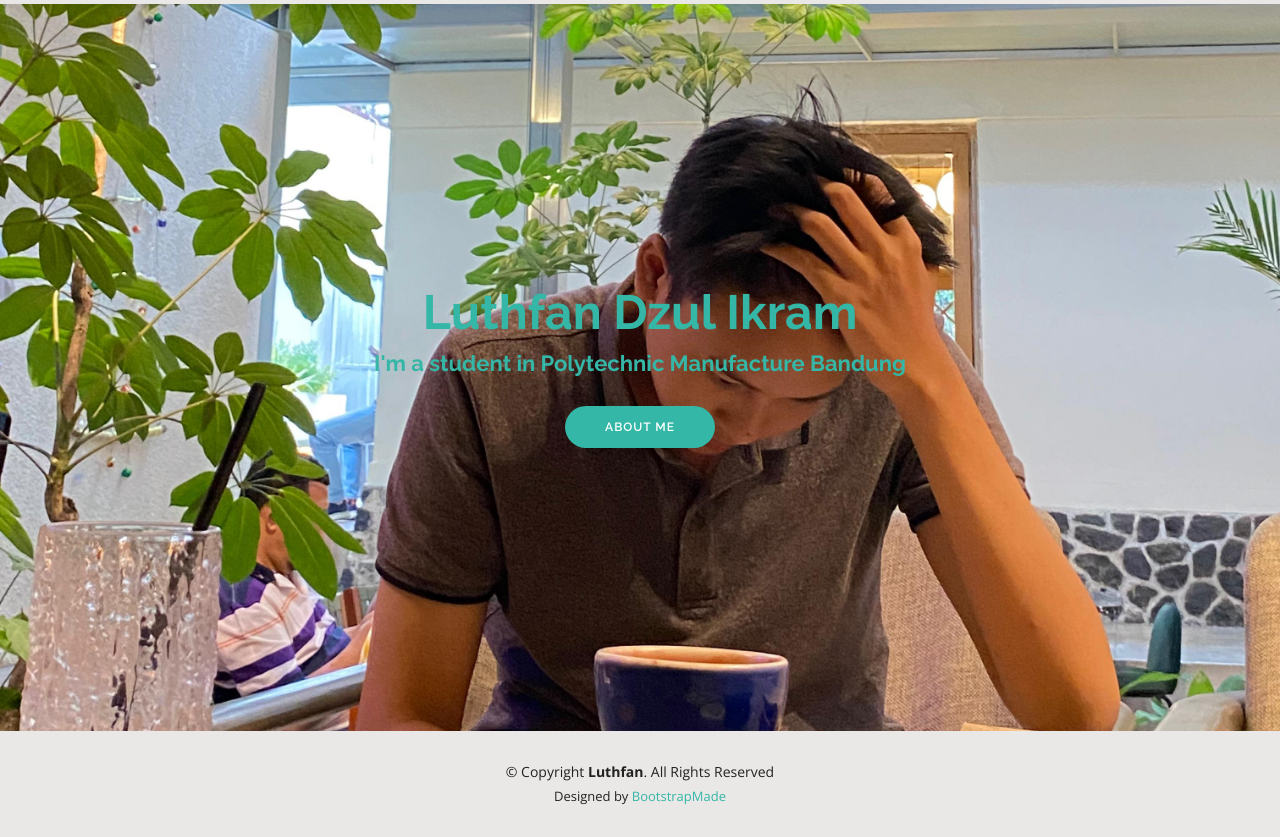
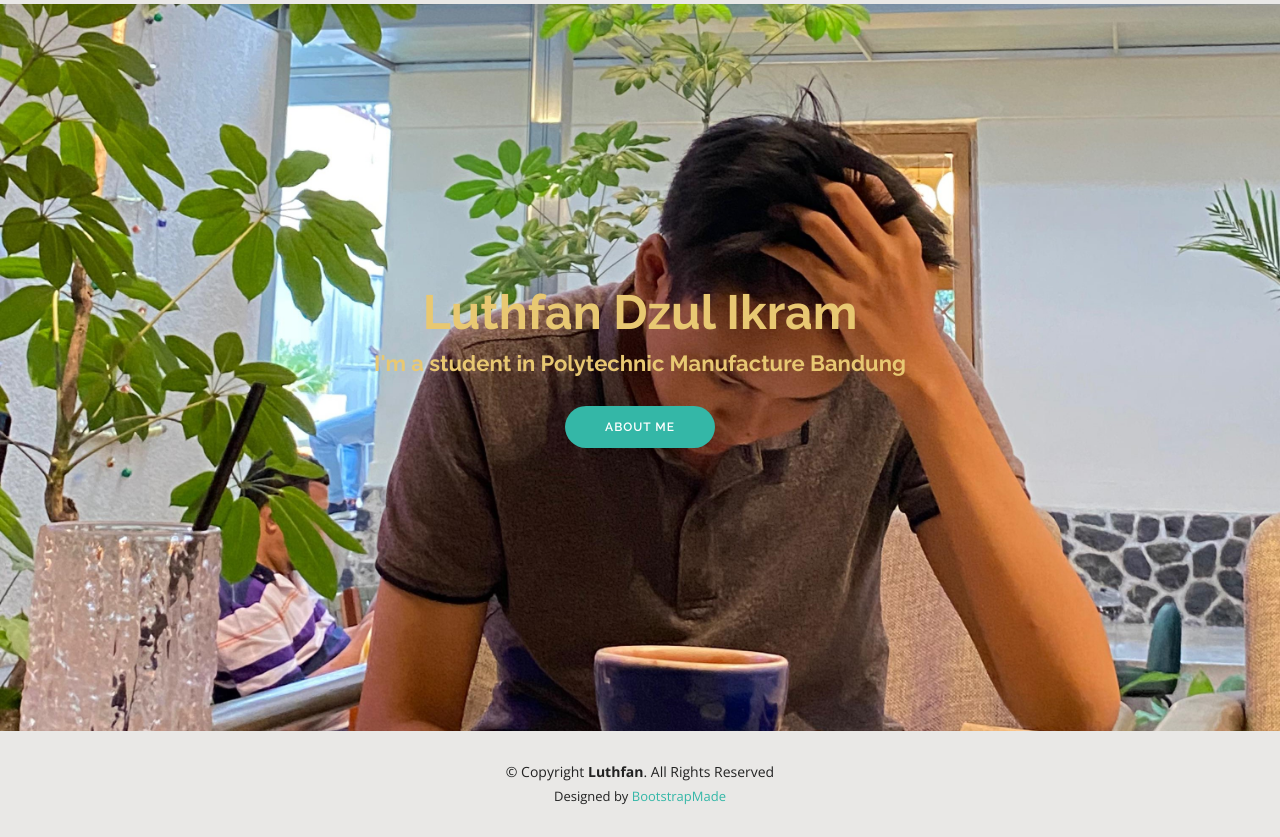
Before and after one commit to luthfannnn/websitelutpan, a plain HTML site: page index.html in a window 1280 px wide. Shown: the part 69-906 px from the top of the page. Drawn offline with nearby package versions, Linux system fonts and the light colour scheme.

Commit message:
Update style.css

```diff
--- a/assets/css/style.css
+++ b/assets/css/style.css
@@ -1288,10 +1288,10 @@ section {
   color: #34b7a7;
 }
 #hero h1 {
-  color: #34b7a7; /* Ubah warna teks judul sesuai keinginan Anda */
+  color: #E8C872; /* Ubah warna teks judul sesuai keinginan Anda */
 }
 #hero h2 {
-  color: #34b7a7; /* Ubah warna teks subjudul sesuai keinginan Anda */
+  color: #E8C872; /* Ubah warna teks subjudul sesuai keinginan Anda */
 }
 #hero h2 {s
   font-size: 28px; /* Ganti nilai 24px dengan ukuran font yang Anda inginkan */
```
